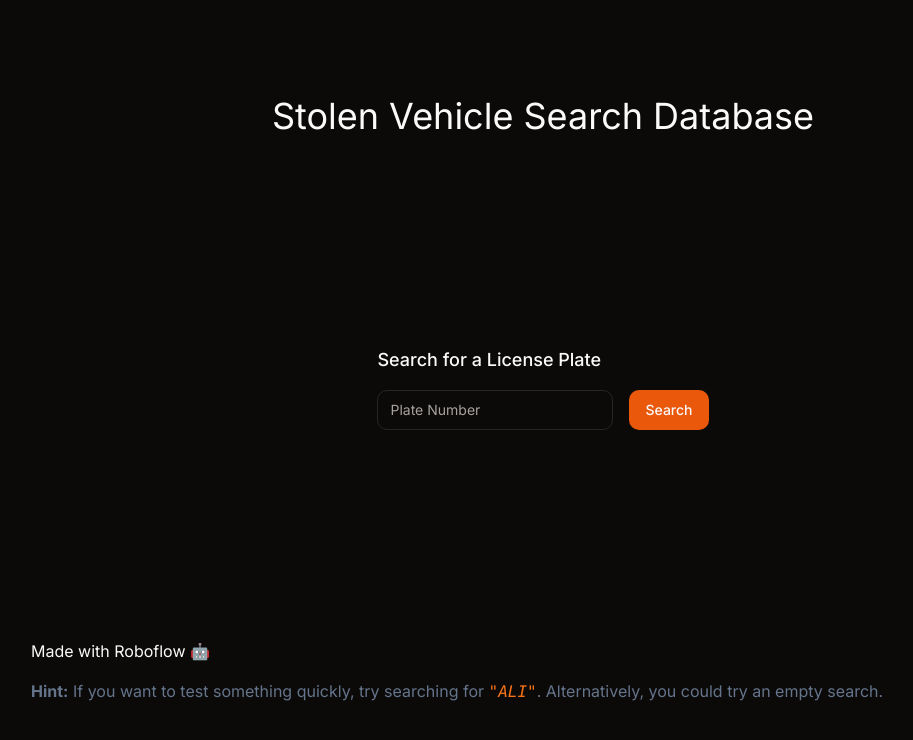
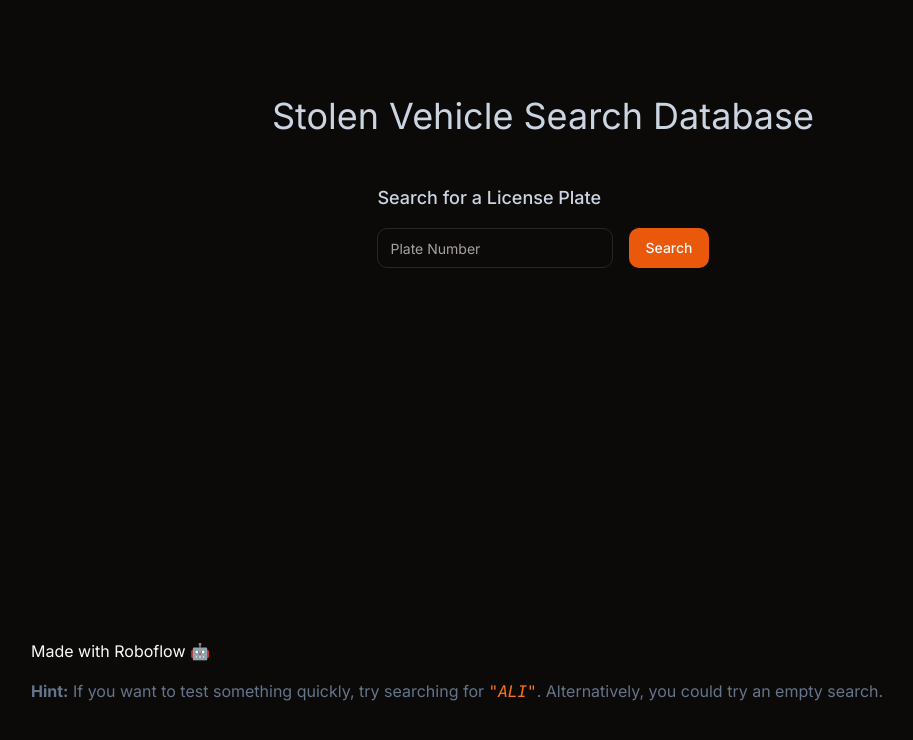
Before and after one commit to sherwinski/stolen-car-detector, a Next.js app: page / in a window 1280 px wide. Shown: the top 740 px of the page, without its empty margins (97-1010 px from the left). Built offline with nearby package versions, Linux system fonts and the light colour scheme.

Commit message:
improvements to page layout

```diff
--- a/src/app/page.tsx
+++ b/src/app/page.tsx
@@ -16,12 +16,15 @@ export default function Home() {
 
   return (
     <main className="flex min-h-screen flex-col items-center justify-between p-24 gap-24">
+      <div className="flex flex-col gap-12 items-center justify-between">
         <div>
-        <p className="text-4xl">Stolen Vehicle Search Database</p>
+          <p className="text-4xl text-slate-300">
+            Stolen Vehicle Search Database
+          </p>
         </div>
 
         <div className="flex flex-col gap-4">
-        <Label htmlFor="licensePlate" className="text-lg">
+          <Label htmlFor="licensePlate" className="text-lg text-slate-300">
             Search for a License Plate
           </Label>
           <div className="flex gap-4">
@@ -43,6 +46,7 @@ export default function Home() {
             </Button>
           </div>
         </div>
+      </div>
 
       {isSearched && (
         <div className="flex flex-col gap-8 w-full items-center">
--- a/src/components/PhotoGrid.tsx
+++ b/src/components/PhotoGrid.tsx
@@ -24,7 +24,7 @@ export function PhotoGrid({ vehicles }: { vehicles: Vehicle[] }) {
           />
         </PhotoLightbox>
       )}
-      <ul className="flex flex-wrap w-[90%] m-auto gap-2">
+      <ul className="flex flex-wrap gap-2">
         {!!vehicles &&
           vehicles.map((vehicle, idx) => (
             <li className="max-h-max flex-grow list-none" key={idx}>
@@ -41,7 +41,7 @@ export function PhotoGrid({ vehicles }: { vehicles: Vehicle[] }) {
               />
             </li>
           ))}
-        <li className="flex-auto"></li>
+        <li className="flex flex-grow-[15]"></li>
       </ul>
     </>
   )
--- a/src/components/PhotoLightbox.tsx
+++ b/src/components/PhotoLightbox.tsx
@@ -16,8 +16,6 @@ export function PhotoLightbox({
       onOpenChange={(open) => setLightboxOpen(open)}
       modal
     >
-      <DialogHeader>Hello</DialogHeader>
-
       <DialogContent>
         <DialogTrigger asChild>{children}</DialogTrigger>
       </DialogContent>
```
Lines whose indentation alone changed are shown as unchanged.
